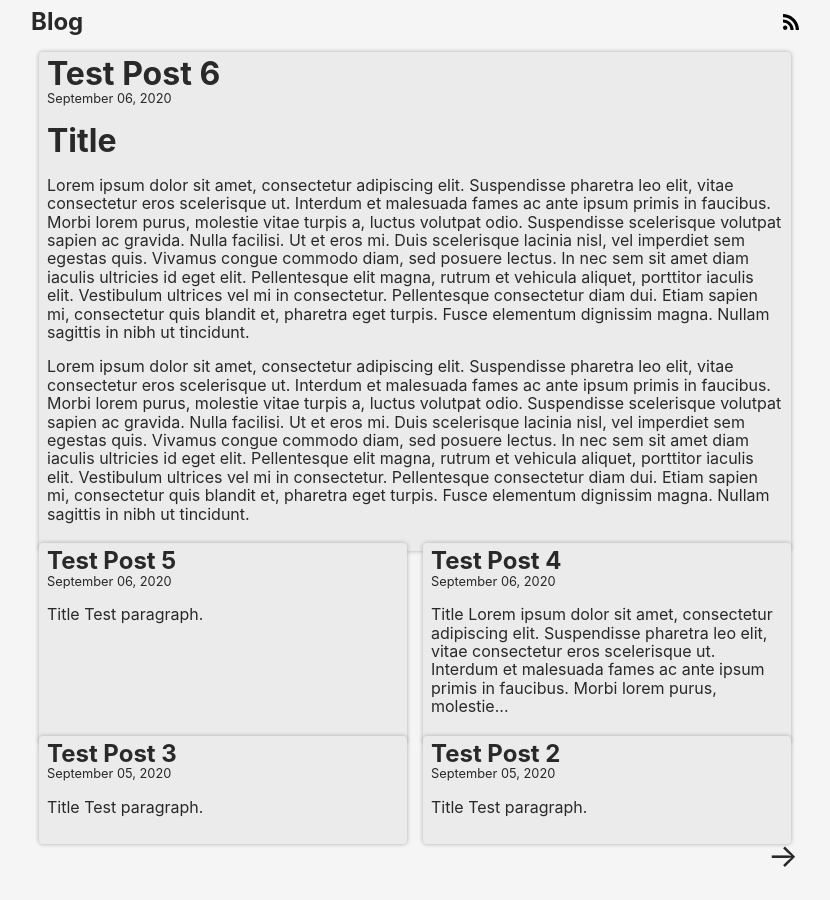
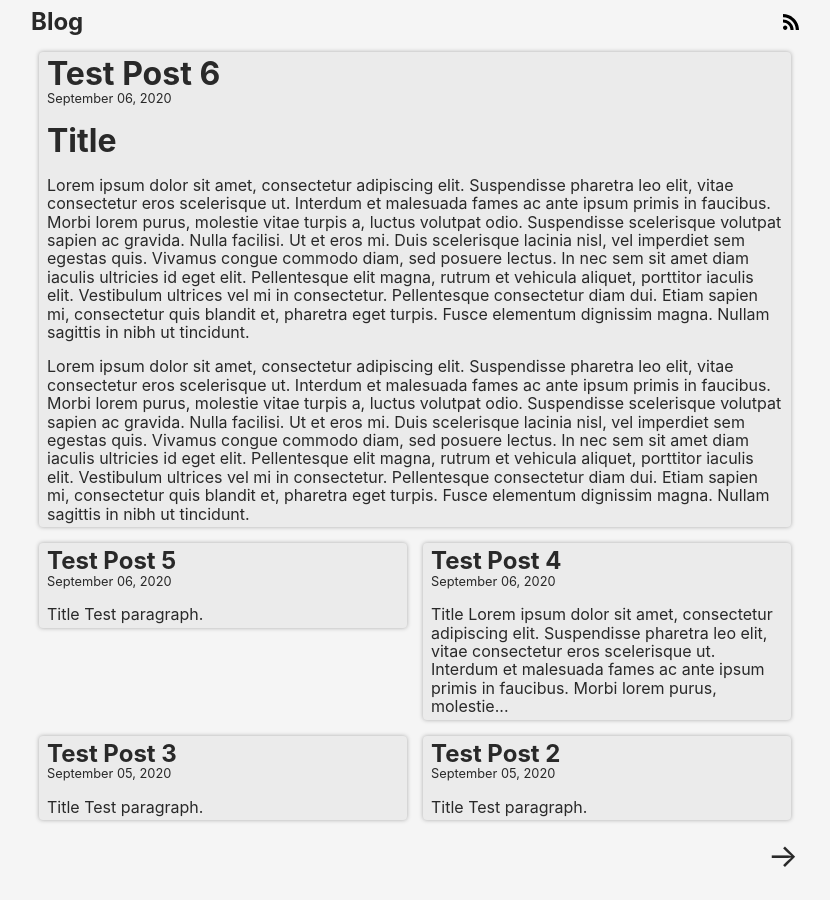
Before and after one commit to softwerks/blog.bkgmn.net, a Jekyll site: the page built from index.html, in a window 1280 px wide. Shown: the whole page, without its empty margins (225-1055 px from the left). Built offline with Jekyll 4.4.1, drawn with Linux system fonts in a browser that asks for light colours; the list of posts is cut into pages by our own code.

Commit message:
Update layout.scss

```diff
--- a/_sass/blog/layout.scss
+++ b/_sass/blog/layout.scss
@@ -1,5 +1,6 @@
 $color-blog: #ebebeb;
 $color-link: #0472f1;
+$color-shadow: #aaa;
 
 .content {
     max-width: 48rem;
@@ -39,8 +40,6 @@ $color-link: #0472f1;
     .blog {
         display: flex;
         flex-wrap: wrap;
-        justify-content: space-between;
-        border-radius: 0.25rem;
 
         .article {
             flex-basis: 50%;
@@ -60,11 +59,10 @@ $color-link: #0472f1;
             .inner {
                 background-color: $color-blog;
                 display: block;
-                height: 100%;
                 margin: 0.5rem;
                 padding: 0.25rem 0.5rem 0.25rem 0.5rem;
                 border-radius: 0.25rem;
-                box-shadow: 0 0 0.25rem #aaa;
+                box-shadow: 0 0 0.25rem $color-shadow;
 
                 h1, h2 {
                     margin: 0;
```
